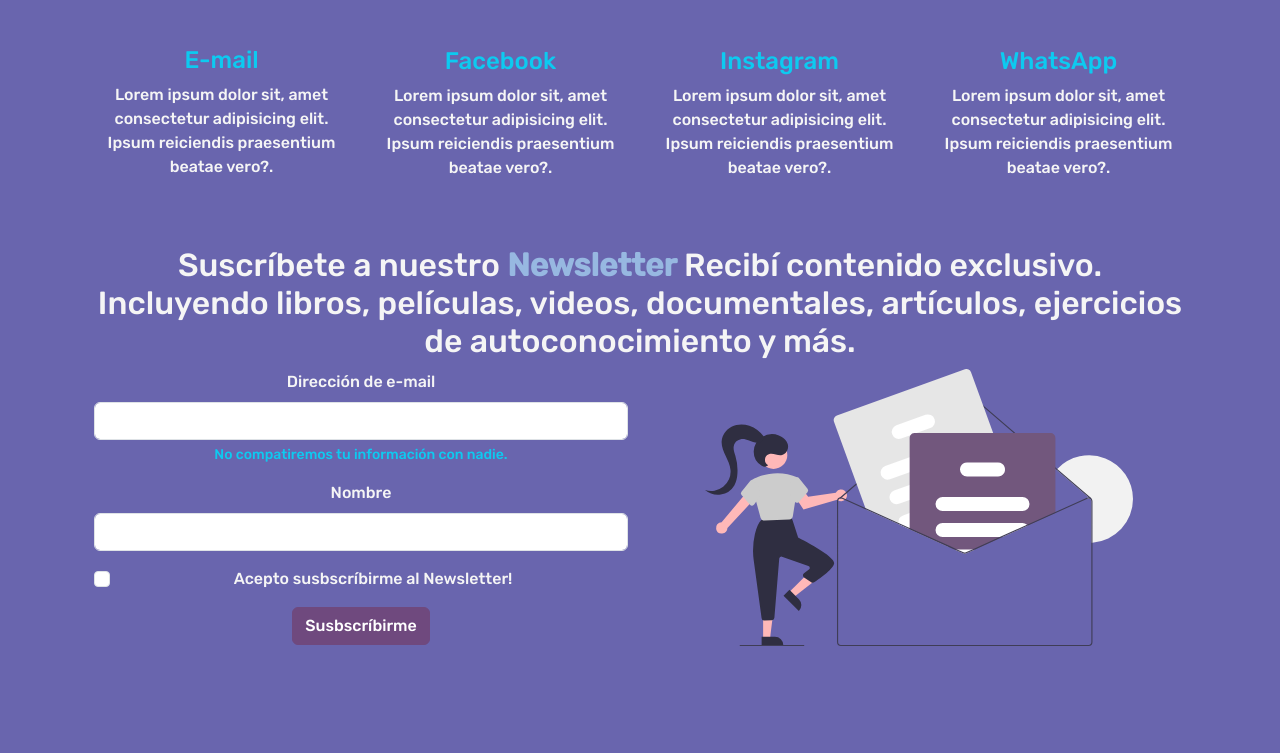
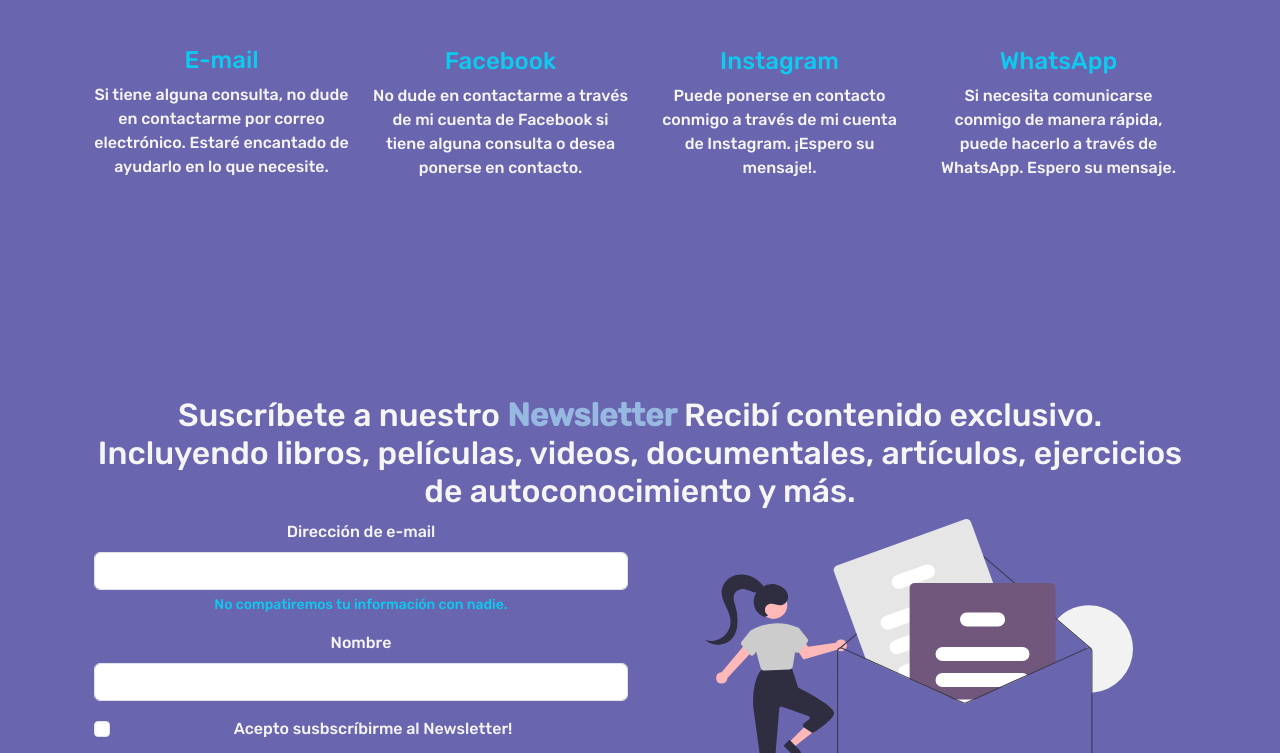
Before and after one commit to davidicabello/PFCabello, a website: page pages/contact.html in a window 1280 px wide. Shown: the part 1227-1980 px from the top of the page. Drawn offline with nearby package versions, Linux system fonts and the light colour scheme; a web font is replaced by a local one.

Commit message:
final styles

```diff
--- a/pages/contact.html
+++ b/pages/contact.html
@@ -181,10 +181,8 @@
                         <div class="centered">
                             <span>
                                 <h4>E-mail</h4>
-                                    <p>Lorem ipsum dolor sit, amet consectetur adipisicing elit. Ipsum reiciendis
-                                        praesentium
-                                        beatae
-                                        vero?.</p>
+                                <p>Si tiene alguna consulta, no dude en contactarme por correo electrónico. Estaré
+                                    encantado de ayudarlo en lo que necesite.</p>
                             </span>
                         </div>
                     </div>
@@ -196,10 +194,8 @@
                         <div class="centered">
                             <span>
                                 <h4>Facebook</h4>
-                                    <p>Lorem ipsum dolor sit, amet consectetur adipisicing elit. Ipsum reiciendis
-                                        praesentium
-                                        beatae
-                                        vero?.</p>
+                                <p>No dude en contactarme a través de mi cuenta de Facebook si tiene alguna consulta o
+                                    desea ponerse en contacto.</p>
                             </span>
                         </div>
                     </div>
@@ -210,10 +206,8 @@
                         <div class="centered">
                             <span>
                                 <h4>Instagram</h4>
-                                    <p>Lorem ipsum dolor sit, amet consectetur adipisicing elit. Ipsum reiciendis
-                                        praesentium
-                                        beatae
-                                        vero?.</p>
+                                <p>Puede ponerse en contacto conmigo a través de mi cuenta de Instagram. ¡Espero su
+                                    mensaje!.</p>
                             </span>
                         </div>
                     </div>
@@ -225,15 +219,15 @@
                         <div class="centered">
                             <span>
                                 <h4>WhatsApp</h4>
-                                    <p>Lorem ipsum dolor sit, amet consectetur adipisicing elit. Ipsum reiciendis
-                                        praesentium
-                                        beatae
-                                        vero?.</p>
+                                <p>Si necesita comunicarse conmigo de manera rápida, puede hacerlo a través de WhatsApp.
+                                    Espero su mensaje.</p>
                             </span>
                         </div>
                     </div>
                 </div>
             </div>
+        </section>
+            <section class="main__section-getintouch">
                 <div class="container">
                     <div class="row">
                         <h2 class="margins">Suscríbete a nuestro <b>Newsletter</b>
@@ -359,8 +353,7 @@
                     <div class="col-md-3 col-lg-4 col-xl-3 mx-auto mb-4">
                         <!-- Content -->
                         <h6 class="text-uppercase fw-bold mb-4">
-                            <img style="width: 12rem;
-                        height: auto;" src="../images/Logo-equipo-PsiMm.svg" alt="Logo del equipo psimammoliti">
+                            <img src="../images/Logo-equipo-PsiMm.svg" alt="Logo del equipo psimammoliti">
                         </h6>
                         <p>
                             La psicoterapia online surge como una nueva modalidad terapéutica que pretende acercar al
--- a/scss/_queries.scss
+++ b/scss/_queries.scss
@@ -2,7 +2,21 @@
   .listen-btn {
     margin-top: 5px;
   }
-  .logo-footer {
-    width: 10rem;
+  footer {
+    img {
+      width: 10rem;
+    }
   }
-} ;
+}
+
+@media only screen and (max-width: 767px) {
+  .listen-btn {
+    margin-top: 0;
+  }
+}
+
+@media only screen and (max-width: 427px) {
+  .listen-btn {
+    margin-top: 5px;
+  }
+}
```
Also changed, not shown: index.html (+8 -16 lines), pages/about.html (+1 -2 lines), pages/socials.html (+1 -2 lines), pages/team.html (+1 -2 lines), pages/therapy.html (+1 -2 lines), css/styles.css, scss/styles.scss (line endings or trailing spaces), 1 other file. Lines whose indentation alone changed are shown as unchanged.
